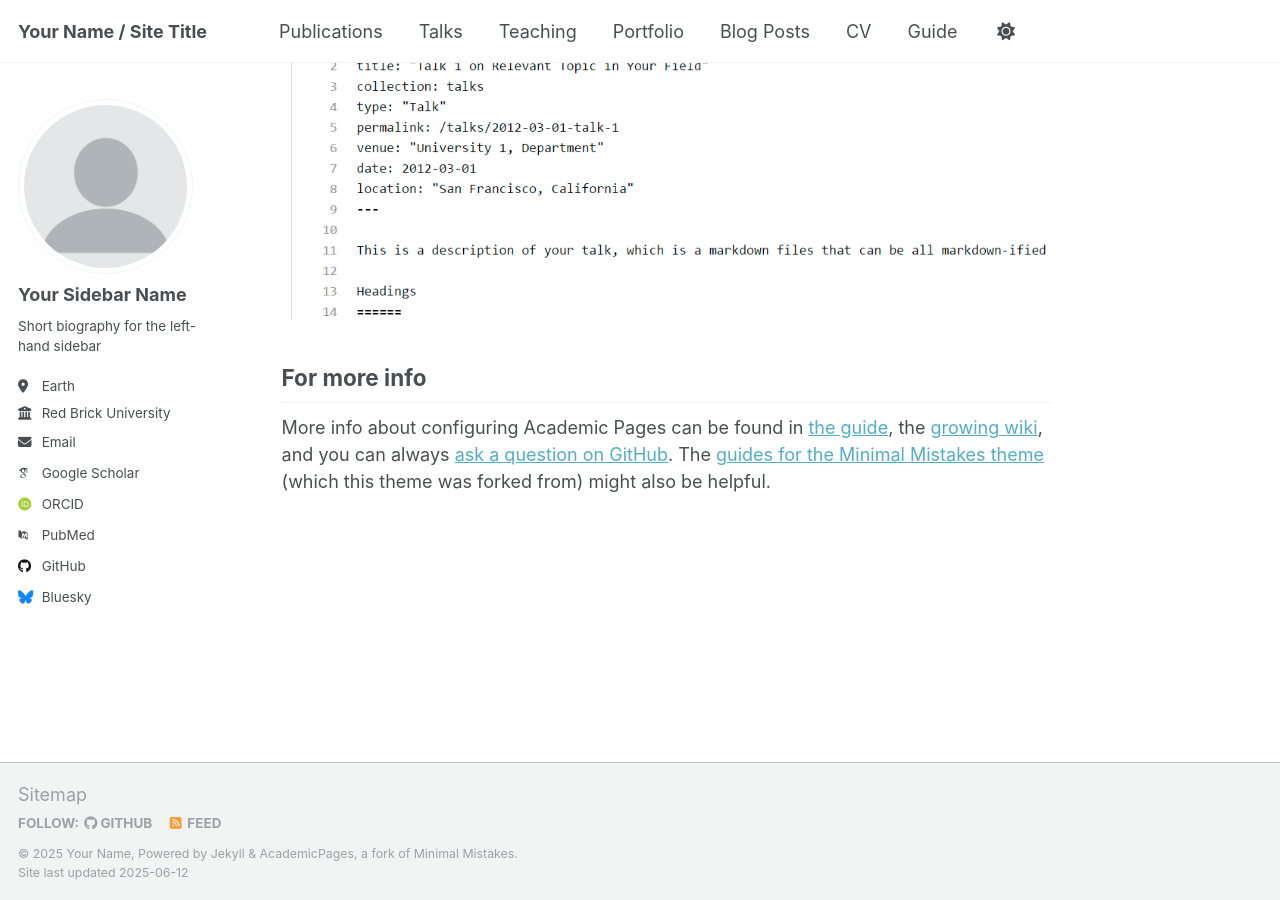
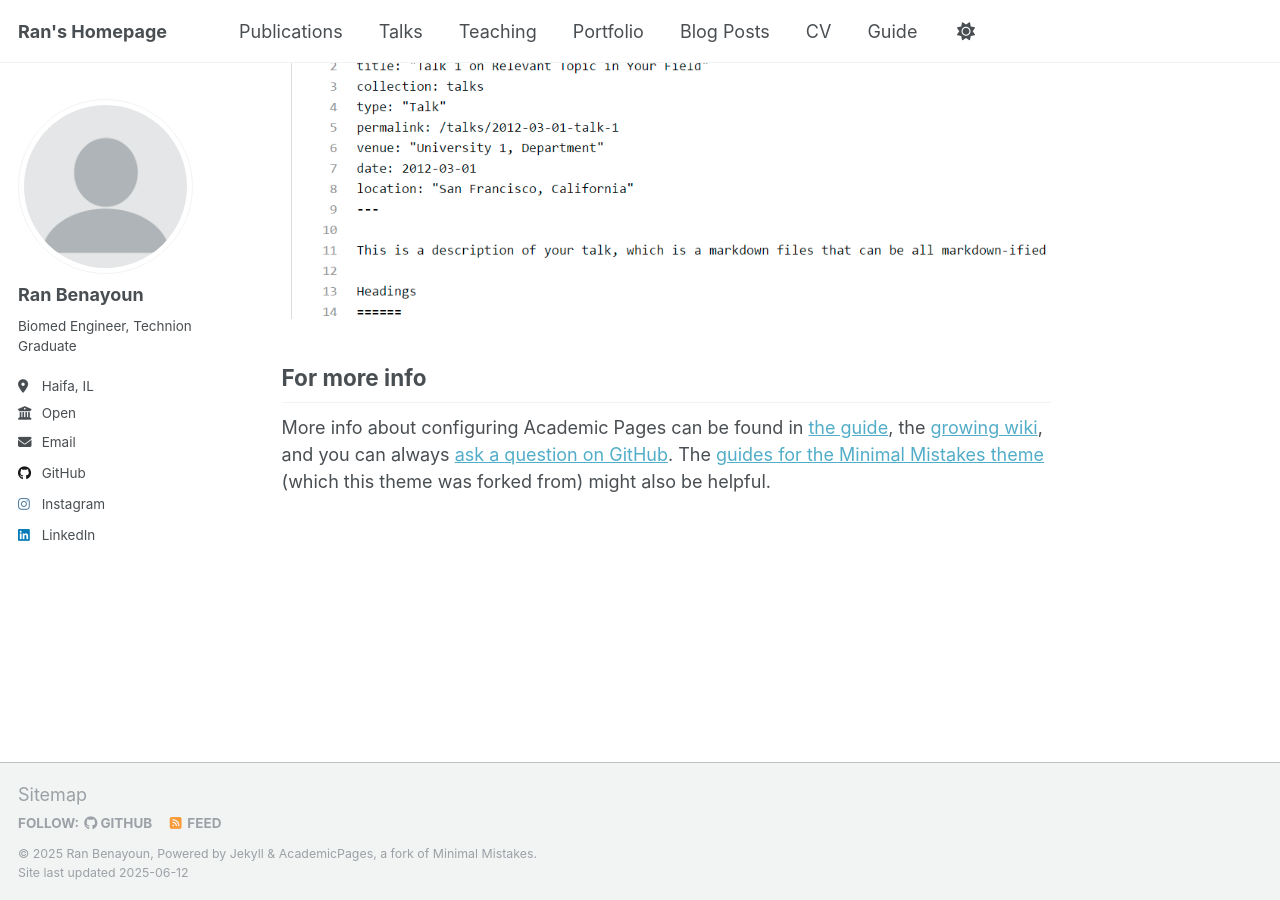
Before and after one commit to ranbenayoun/ranbe, a Jekyll site: the page built from _pages/about.md, in a window 1280 px wide and 900 px high, scrolled down 2636 px. Built offline with Jekyll 4.4.1, drawn with Linux system fonts in a browser that asks for light colours; some web fonts are replaced.

Commit message:
Update _config.yml

```diff
--- a/_config.yml
+++ b/_config.yml
@@ -9,11 +9,11 @@
 # Basic Site Settings
 locale                   : "en-US"
 site_theme               : "default"
-title                    : "Your Name / Site Title"
+title                    : "Ran's Homepage"
 title_separator          : "-"
-name                     : &name "Your Name"
+name                     : &name "Ran Benayoun"
 description              : &description "personal description"
-url                      : https://academicpages.github.io # the base hostname & protocol for your site e.g. "https://[your GitHub username].github.io" or if you already have some other page hosted on Github then use "https://[your GitHub username].github.io/[Your Repo Name]"
+url                      : https://ranbenayoun.github.io/ranbe/ # the base hostname & protocol for your site e.g. "https://[your GitHub username].github.io" or if you already have some other page hosted on Github then use "https://[your GitHub username].github.io/[Your Repo Name]"
 baseurl                  : "" # the subpath of your site, e.g. "/blog"
 repository               : "academicpages/academicpages.github.io"
 
@@ -23,22 +23,22 @@ repository               : "academicpages/academicpages.github.io"
 author:
   # Biographic information
   avatar           : "profile.png"
-  name             : "Your Sidebar Name"
+  name             : "Ran Benayoun"
   pronouns         : # example: "she/her"
-  bio              : "Short biography for the left-hand sidebar"
-  location         : "Earth"
-  employer         : "Red Brick University"
+  bio              : "Biomed Engineer, Technion Graduate"
+  location         : "Haifa, IL"
+  employer         : "Open"
   uri              : # URL
-  email            : "none@example.org"
+  email            : "ranbenayoun@gmail.com"
 
   # Academic websites
   academia         : # URL
   arxiv            : # URL - Update with the correct link to your profile
-  googlescholar    : "https://scholar.google.com/citations?user=PS_CX0AAAAAJ"
+  googlescholar    : #
   impactstory      : # URL
-  orcid            : "http://orcid.org/yourorcidurl"
+  orcid            : #
   semantic         : # URL
-  pubmed           : "https://www.ncbi.nlm.nih.gov/pubmed/?term=john+snow"
+  pubmed           : #
   researchgate     : # URL
   scopus           : # URL
 
@@ -46,21 +46,22 @@ author:
   bitbucket        : # Username - Update with your username on the site
   codepen          : # Username
   dribbble         : # Username
-  github           : "academicpages"
+  github           : "ranbenayoun"
   kaggle           : # Username
   stackoverflow    : # User number or user number and name (i.e., use "1" or "1/jeff-atwood")
+  printables       : "https://www.printables.com/@RanBenayoun_2504145"
 
   # Social media
-  bluesky          : "bsky.app" # Replace this with you Bluesky username
+  bluesky          : # Replace this with you Bluesky username
   facebook         : # Username
   flickr           : # Username
   foursquare       : # Username
   goodreads        : # Username
   google_plus      : # Username
   keybase          : # Username
-  instagram        : # Username
+  instagram        : "ran_be5"
   lastfm           : # Username
-  linkedin         : # Username
+  linkedin         : "Ran Benayoun"
   mastodon         : # URL
   medium           : # URL
   pinterest        : # Username
```
